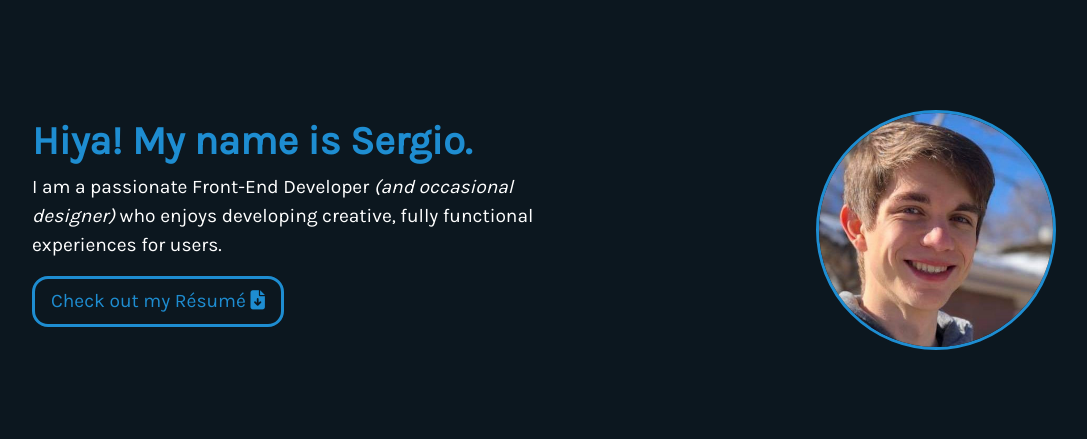
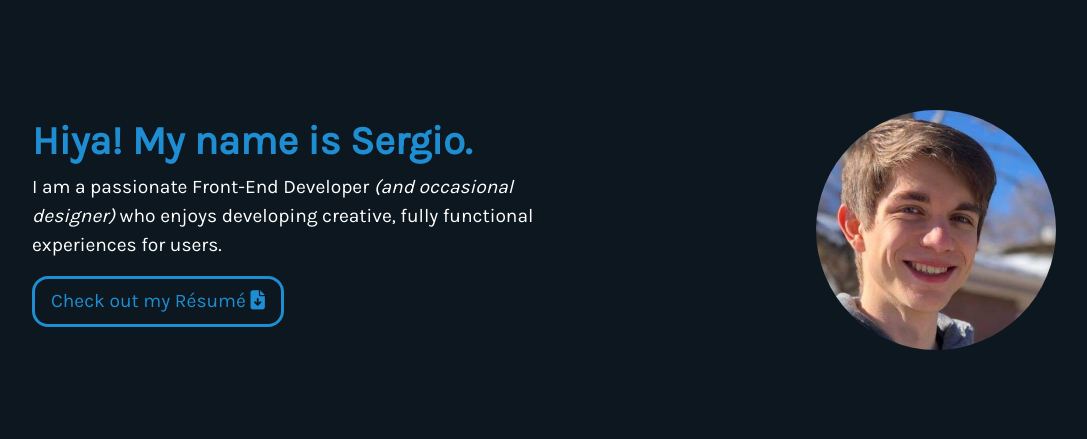
Before and after one commit to SPacheco64/SPacheco64.github.io, a PHP site: page / in a window 1280 px wide. Shown: the part 162-601 px from the top of the page, without its empty margins (96-1183 px from the left). Run offline with PHP 8.4, Linux system fonts and the light colour scheme; some libraries are stand-ins or nearby versions.

Commit message:
Update portfolio-styling.css

```diff
--- a/css/portfolio-styling.css
+++ b/css/portfolio-styling.css
@@ -174,7 +174,6 @@ nav a {
 .welcome-img {
   background: #1e8dd1;
   border-radius: 30rem;
-  border: 0.2rem solid #1e8dd1;
   max-width: 15rem;
 }
 
```
